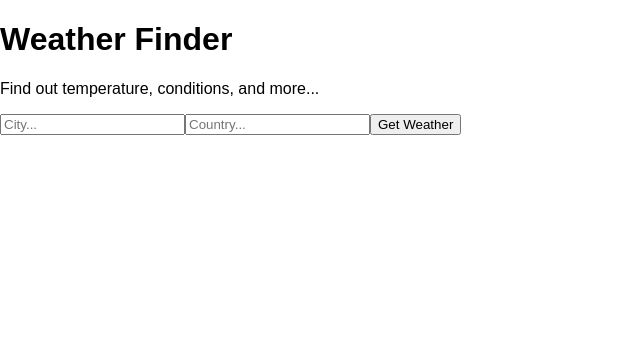
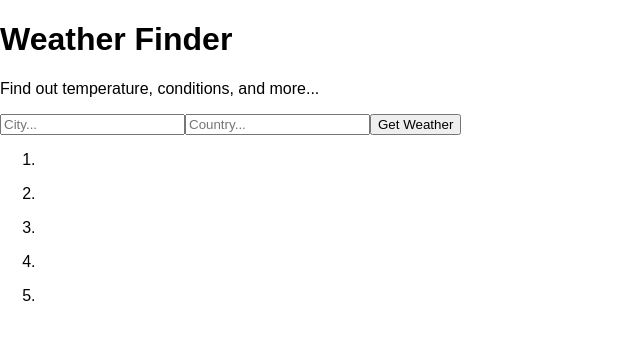
Before and after one commit to Ricky-C/weather-app, a React (Create React App) app: page / in a window 1280 px wide. Shown: the top 340 px of the page, without its empty margins (0-640 px from the left). Built offline with nearby package versions, Linux system fonts and the light colour scheme.

Commit message:
|add|5 Day Forecast

```diff
--- a/src/App.js
+++ b/src/App.js
@@ -20,18 +20,56 @@ state = {
 		e.preventDefault();
 		const city = e.target.elements.city.value;
 		const country = e.target.elements.country.value;
-		const api_call = await fetch(`http://api.openweathermap.org/data/2.5/weather?q=${city},${country}id=524901&APPID=${API_KEY}`);
+		const api_call = await fetch(`http://api.openweathermap.org/data/2.5/forecast?q=${city},${country}id=524901&APPID=${API_KEY}&units=imperial`);
 		const data = await api_call.json()
 		if (city && country) {
 			console.log(data);
+
+
 			this.setState({
-				temperature: data.main.temp,
-				city: data.name,
-				country: data.sys.country,
-				humidity: data.main.humidity,
-				description: data.weather[0].description,
-				error: ""
+
+						temperaturemax1: data.list[0].main.temp_max,
+						temperaturemin1: data.list[0].main.temp_min,
+						city1: data.city.name,
+						country1: data.city.country,
+						humidity1: data.list[0].main.humidity,
+						description1: data.list[0].weather[0].description,
+						error1: "",
+
+						temperaturemax2: data.list[0].main.temp_max,
+						temperaturemin2: data.list[0].main.temp_min,
+						city2: data.city.name,
+						country2: data.city.country,
+						humidity2: data.list[8].main.humidity,
+						description2: data.list[8].weather[0].description,
+						error2: "",
+
+						temperaturemax3: data.list[0].main.temp_max,
+						temperaturemin3: data.list[0].main.temp_min,
+						city3: data.city.name,
+						country3: data.city.country,
+						humidity3: data.list[16].main.humidity,
+						description3: data.list[16].weather[0].description,
+						error3: "",
+
+						temperaturemax4: data.list[0].main.temp_max,
+						temperaturemin4: data.list[0].main.temp_min,
+						city4: data.city.name,
+						country4: data.city.country,
+						humidity4: data.list[24].main.humidity,
+						description4: data.list[24].weather[0].description,
+						error4: "",
+
+						temperaturemax5: data.list[0].main.temp_max,
+						temperaturemin5: data.list[0].main.temp_min,
+						city5: data.city.name,
+						country5: data.city.country,
+						humidity5: data.list[32].main.humidity,
+						description5: data.list[32].weather[0].description,
+						error5: ""
+
 			});
+
 		} else {
 			this.setState({
 			temperature: undefined,
@@ -50,12 +88,45 @@ state = {
 				<Titles />
 				<Form getWeather={this.getWeather}/>
 				<Weather
-				temperature={this.state.temperature}
-				city={this.state.city}
-				country={this.state.country}
-				humidity={this.state.humidity}
-				description={this.state.description}
-				error={this.state.error}
+				temperaturemax1={this.state.temperaturemax1}
+				temperaturemin1={this.state.temperaturemin1}
+				city1={this.state.city1}
+				country1={this.state.country1}
+				humidity1={this.state.humidity1}
+				description1={this.state.description1}
+				error1={this.state.error1}
+
+				temperaturemax2={this.state.temperaturemax2}
+				temperaturemin2={this.state.temperaturemin2}
+				city2={this.state.city2}
+				country2={this.state.country2}
+				humidity2={this.state.humidity2}
+				description2={this.state.description2}
+				error2={this.state.error2}
+
+				temperaturemax3={this.state.temperaturemax3}
+				temperaturemin3={this.state.temperaturemin3}
+				city3={this.state.city3}
+				country3={this.state.country3}
+				humidity3={this.state.humidity3}
+				description3={this.state.description3}
+				error3={this.state.error3}
+
+				temperaturemax4={this.state.temperaturemax4}
+				temperaturemin4={this.state.temperaturemin4}
+				city4={this.state.city4}
+				country4={this.state.country4}
+				humidity4={this.state.humidity4}
+				description4={this.state.description4}
+				error4={this.state.error4}
+
+				temperaturemax5={this.state.temperaturemax5}
+				temperaturemin5={this.state.temperaturemin5}
+				city5={this.state.city5}
+				country5={this.state.country5}
+				humidity5={this.state.humidity5}
+				description5={this.state.description5}
+				error5={this.state.error5}
 				/>
 			</div>
 		);
--- a/src/components/Weather.js
+++ b/src/components/Weather.js
@@ -1,13 +1,59 @@
 import React from "react";
 
 const Weather = props => (
-	<div>
-		{props.city && props.country && <p>Location: {props.city}, {props.country}</p>}
-		{props.temperature && <p>Temperature: {props.temperature}</p>}
-		{props.humidity && <p>Humidity: {props.humidity}</p>}
-		{props.description && <p>Conditions: {props.description}</p>}
-		{props.error && <p>{props.error}</p>}
-	</div>
+
+	<ol>
+		<li>
+			<div>
+				{props.city1 && props.country1 && <p>Location: {props.city1}, {props.country1}</p>}
+				{props.temperaturemax1 && <p>High: {props.temperaturemax1}</p>}
+				{props.temperaturemin1 && <p>Low: {props.temperaturemin1}</p>}
+				{props.humidity1 && <p>Humidity: {props.humidity1}</p>}
+				{props.description1 && <p>Conditions: {props.description1}</p>}
+				{props.error1 && <p>{props.error1}</p>}
+			</div>
+		</li>
+		<li>
+			<div>
+				{props.city2 && props.country2 && <p>Location: {props.city2}, {props.country2}</p>}
+				{props.temperaturemax2 && <p>High: {props.temperaturemax2}</p>}
+				{props.temperaturemin2 && <p>Low: {props.temperaturemin2}</p>}
+				{props.humidity2 && <p>Humidity: {props.humidity2}</p>}
+				{props.description2 && <p>Conditions: {props.description2}</p>}
+				{props.error2 && <p>{props.error2}</p>}
+			</div>
+		</li>
+		<li>
+			<div>
+				{props.city3 && props.country3 && <p>Location: {props.city3}, {props.country3}</p>}
+				{props.temperaturemax3 && <p>High: {props.temperaturemax3}</p>}
+				{props.temperaturemin3 && <p>Low: {props.temperaturemin3}</p>}
+				{props.humidity3 && <p>Humidity: {props.humidity3}</p>}
+				{props.description3 && <p>Conditions: {props.description3}</p>}
+				{props.error3 && <p>{props.error3}</p>}
+			</div>
+		</li>
+		<li>
+			<div>
+				{props.city4 && props.country4 && <p>Location: {props.city4}, {props.country4}</p>}
+				{props.temperaturemax4 && <p>High: {props.temperaturemax4}</p>}
+				{props.temperaturemin4 && <p>Low: {props.temperaturemin4}</p>}
+				{props.humidity4 && <p>Humidity: {props.humidity4}</p>}
+				{props.description4 && <p>Conditions: {props.description4}</p>}
+				{props.error4 && <p>{props.error4}</p>}
+			</div>
+		</li>
+		<li>
+			<div>
+				{props.city5 && props.country5 && <p>Location: {props.city5}, {props.country5}</p>}
+				{props.temperaturemax5 && <p>High: {props.temperaturemax5}</p>}
+				{props.temperaturemin5 && <p>Low: {props.temperaturemin5}</p>}
+				{props.humidity5 && <p>Humidity: {props.humidity5}</p>}
+				{props.description5 && <p>Conditions: {props.description5}</p>}
+				{props.error5 && <p>{props.error5}</p>}
+			</div>
+		</li>
+	</ol>
 );
 
 export default Weather;
```
